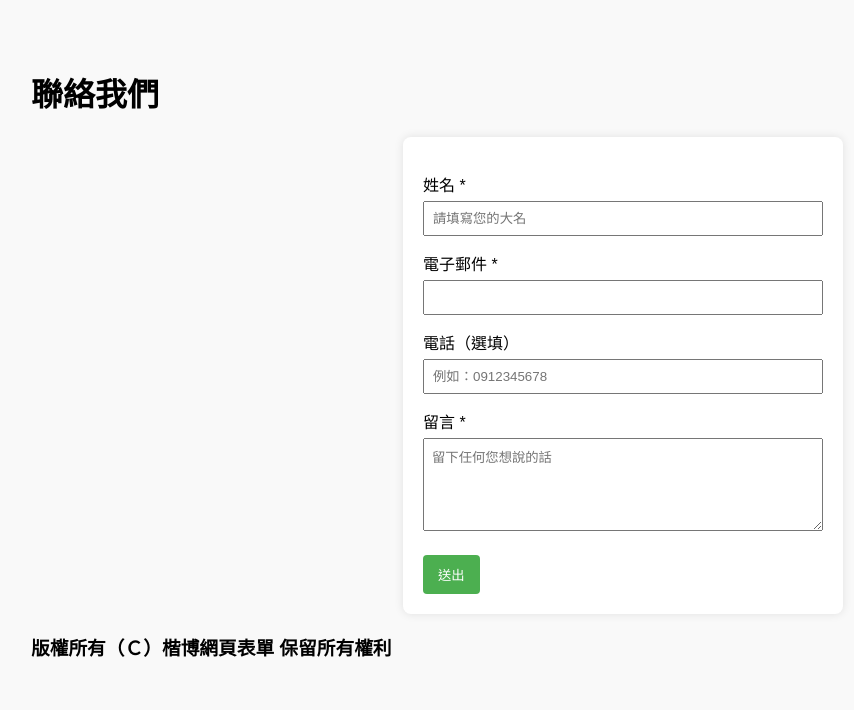
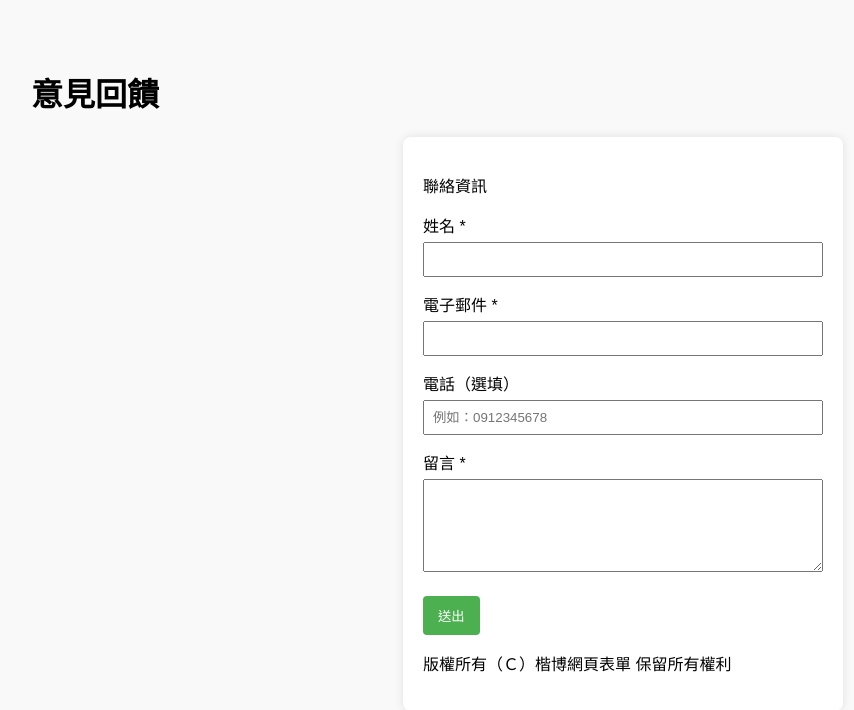
Before and after one commit to Kaleb8751421/form, a plain HTML site: page index.html in a window 1280 px wide. Shown: the whole page, without its empty margins (17-871 px from the left). Drawn offline with Linux system fonts and the light colour scheme.

Commit message:
Update index.html

```diff
--- a/index.html
+++ b/index.html
@@ -43,11 +43,12 @@
 </head>
 <body>
 
-  <h1>聯絡我們</h1>
+  <h1>意見回饋</h1>
 
   <form action="https://script.google.com/macros/s/AKfycbyWJX3vk-Rcp0PiK2vmzoJqxrE53POosIlgeZM3ikcfeobEF2amTJ_CKg33tbmf05j5/exec" method="post">
+    <p>聯絡資訊</p>
     <label for="name">姓名 *</label>
-    <input type="text" id="name" name="name" placeholder="請填寫您的大名" required>
+    <input type="text" id="name" name="name" required>
 
     <label for="email">電子郵件 *</label>
     <input type="email" id="email" name="email" required>
@@ -56,11 +57,11 @@
     <input type="tel" id="phone" name="phone" pattern="[0-9]{10}" placeholder="例如：0912345678">
 
     <label for="message">留言 *</label>
-    <textarea id="message" name="message" rows="5" placeholder="留下任何您想說的話" required></textarea>
+    <textarea id="message" name="message" rows="5" required></textarea>
 
     <button type="submit">送出</button>
+    <p>版權所有（Ｃ）楷博網頁表單 保留所有權利</p>
   </form>
 
-  <h3>版權所有（Ｃ）楷博網頁表單 保留所有權利</h3>
 </body>
 </html>
```
